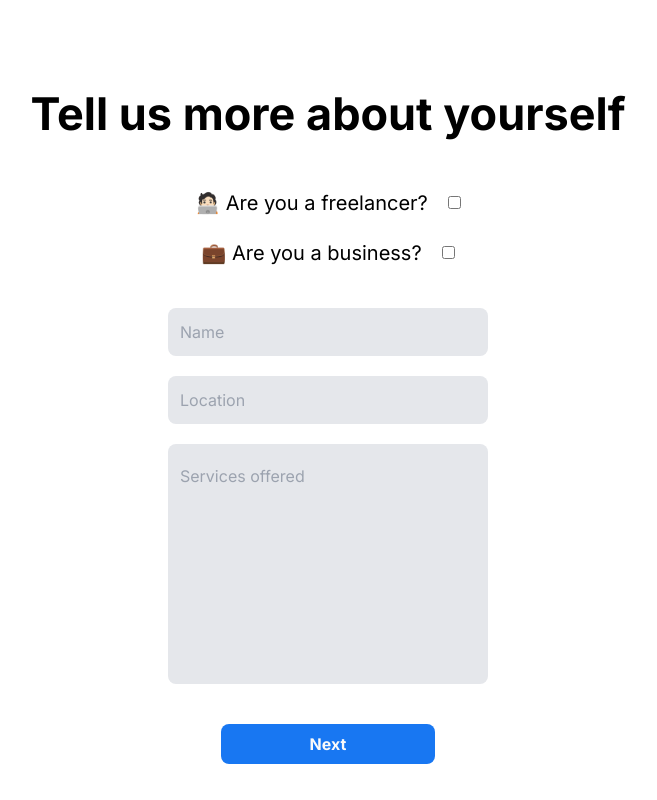
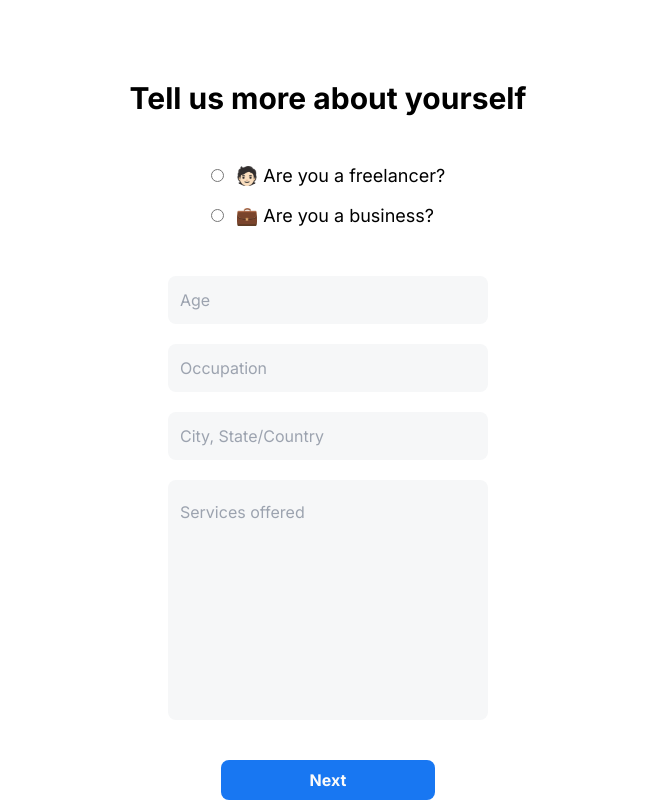
Before and after one commit to ptktran/community-connect, a React (Vite) app in the folder frontend/: page /signup in a window 1280 px wide. Shown: the whole page, without its empty margins (312-969 px from the left). Built offline with nearby package versions, Linux system fonts and the light colour scheme.

Commit message:
Merge branch 'main' of https://github.com/ptktran/community-connect

```diff
--- a/frontend/src/components/signup/SignUp.jsx
+++ b/frontend/src/components/signup/SignUp.jsx
@@ -4,64 +4,135 @@ import { useAuth0 } from "@auth0/auth0-react";
 import axios from 'axios';
 
 const SignUp = () => {
+  const navigate = useNavigate();
+  const [userInfo, setUserInfo] = useState([])
+  const { user, isAuthenticated, isLoading } = useAuth0()
 
-  const navigate = useNavigate();
-  const { isAuthenticated, user } = useAuth0();
-  const [name, setName] = useState();
-  const [location, setLocation] = useState();
-  const [isFreelancer, setIsFreelancer] = useState(false);
-  const [isBusiness, setIsBusiness] = useState(false);
-  const [serviceOffered, setServiceOffered] = useState();
+  useEffect(() => {
+    const checkUserExists = async () => {
+      if (isAuthenticated && user.email) {
+        try {
+          const response = await axios.get(`http://localhost:5000/find-user/${user.email}`);
+          setUserInfo(response.data);
+        } catch (error) {
+          console.log('Error: ', error);
+        }
+      }
+    };
+    checkUserExists();
+  }, []);
 
-  const handleSignUp = async () => {
+  console.log(userInfo)
+  useEffect(() => {
+    if (userInfo.length > 0) {
+      navigate('/');
+    } else {
+      navigate('/signup');
+    }
+  }, []);
+
+  const [formData, setFormData] = useState({
+    age: null,
+    account: '',
+    occupation: '',
+    location: '',
+    services: ''
+  })
+  console.log(formData)
+  const handleInputChange = (event) => {
+    const { name, value } = event.target
+    setFormData({...formData, [name]: value})
+  }
+
+  const handleSubmit = async (event) => {
+      event.preventDefault()
       try {
-
         if (isAuthenticated) {
           const payload = {
-            name: name,
+            name: user.name,
             email: user.email,
-            isFreelancer: isFreelancer,
-            isBusiness: isBusiness,
-            location: location,
+            age: formData.age,
+            account: formData.account,
+            occupation: formData.occupation,
+            location: formData.location
           }
-
           const { data } = await axios.post('http://localhost:5000/User/new', payload);
           navigate('/');
         }
-
       } catch(error) {
         console.log(error.message);
       }
-  }
+    }
 
   return(
-    <form>
+    <form onSubmit={handleSubmit}>
       <div className="wrapper">
         <div className="flex justify-center mt-20 mb-10">
-            <h2 className="inter font-bold text-[45px]">Tell us more about <span className="hover:text-blue">yourself</span></h2>
+          {(isAuthenticated && user.name) ? (
+            <h2 className="inter font-bold text-3xl">Tell us more about yourself, <span className="hover:text-blue">{user.name}</span></h2>
+          ) : (
+            <h2 className="inter font-bold text-3xl">Tell us more about <span className="hover:text-blue">yourself</span></h2>
+          )}
         </div>
 
-        <div className="flex flex-nowrap justify-center items-center mb-5">
-            <p className="mr-5 text-[20px]">🧑🏻‍💻 Are you a freelancer?</p>
-            <input type="checkbox" value="freelancer" checked={isFreelancer} onChange={(e) => setIsFreelancer(e.target.checked)} />
+        <div className="flex flex-col justify-end items-center">
+          <div className="w-fit leading-10">
+            <div>
+              <input
+                type="radio"
+                name="account"
+                value="freelancer"
+                checked={formData.account === 'freelancer'}
+                onChange={handleInputChange}
+                className="mr-3"
+                required/>
+              <label htmlFor="freelancer" className="text-lg">🧑🏻 Are you a freelancer?</label>
+            </div>
+            <div>
+              <input
+                type="radio"
+                id="business"
+                name="account"
+                value="business"
+                checked={formData.account === 'business'}
+                onChange={handleInputChange}
+                className="mr-3"/>
+              <label htmlFor="business" className="text-lg">💼 Are you a business?</label>
+            </div>
+          </div>
         </div>
 
-        <div className="flex flex-nowrap justify-center items-center">
-            <p className="mr-5 text-[20px]">💼 Are you a business?</p>
-            <input type="checkbox" value="business" checked={isBusiness} onChange={(e) => setIsBusiness(e.target.checked)} />
-        </div>
         <div className="flex flex-wrap justify-center items-center mt-10 h-full">
             <div className="flex flex-col w-1/4">
-                <input className="mb-5 focus:outline-none bg-gray-200 p-3 rounded-lg" type="text" placeholder="Name" onChange={(e) => setName(e.target.value)} required/>
-                <input className="mb-5 focus:outline-none bg-gray-200 p-3 rounded-lg" type="text" placeholder="Location" onChange={(e) => setLocation(e.target.value)} required/>
-                <input className="mb-5 focus:outline-none bg-gray-200 pb-44 px-3 rounded-lg h-60" type="text" placeholder="Services offered" onChange={(e) => setServiceOffered(e.target.value)}/>
+                <input
+                  className="mb-5 focus:outline-none bg-gray-comps p-3 rounded-lg"
+                  name="age"
+                  type="number"
+                  onChange={handleInputChange}
+                  placeholder="Age"/>
+                <input
+                  className="mb-5 focus:outline-none bg-gray-comps p-3 rounded-lg"
+                  name="occupation"
+                  type="text"
+                  onChange={handleInputChange}
+                  placeholder="Occupation"/>
+                <input
+                  className="mb-5 focus:outline-none bg-gray-comps p-3 rounded-lg"
+                  name="location"
+                  type="text"
+                  onChange={handleInputChange}
+                  placeholder="City, State/Country"/>
+                <input
+                  className="mb-5 focus:outline-none bg-gray-comps pb-44 px-3 rounded-lg h-60"
+                  name="services"
+                  type="text"
+                  onChange={handleInputChange}
+                  placeholder="Services offered"/>
             </div>
         </div>
 
         <div className="flex justify-center items-center mt-5">
-          <button className="bg-blue w-1/6 rounded-lg p-2" type="button" onClick={handleSignUp}>
-              <p className="text-neutral-50 font-bold">Next</p>
-          </button>
+          <button type='submit' className="bg-blue hover:bg-blue/90 w-1/6 rounded-lg p-2 text-neutral-50 font-bold ease duration-150">Next</button>
         </div>
       </div>
     </form>
```
